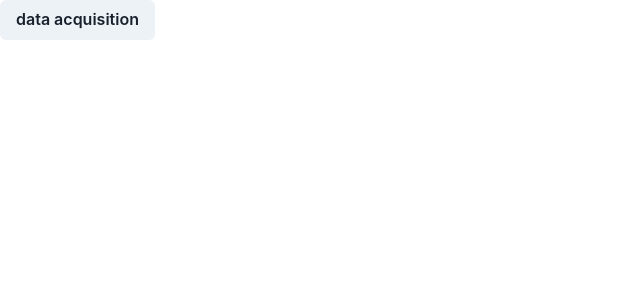
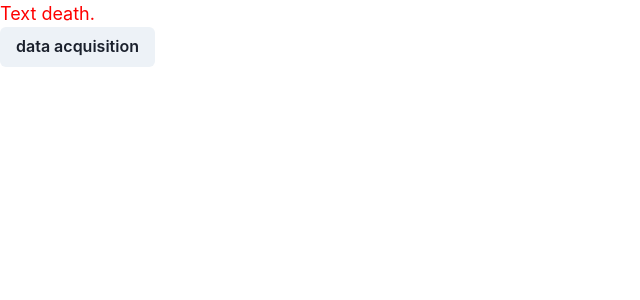
Before and after one commit to kuntaro0524/jak-myself-real-typescript, a React (Create React App) app: page / in a window 1280 px wide. Shown: the top 300 px of the page, without its empty margins (0-640 px from the left). Built offline with nearby package versions, Linux system fonts and the light colour scheme.

Commit message:
Textコンポーネントを作成してスタイルを当てる というときに、Props という型を定義して props の型指定を行っている。

```diff
--- a/src/App.tsx
+++ b/src/App.tsx
@@ -4,6 +4,7 @@ import { useState } from "react";
 
 import { Todo } from "./Todo";
 import { TodoType } from "./types/todo";
+import { Text } from "./Text";
 
 export default function App() {
   // stateに対する型の指定方法　ここも TodoTypeで指定
@@ -20,6 +21,7 @@ export default function App() {
   return (
     <ChakraProvider>
       <div className="App">
+        <Text color="red" fontSize="18px" />
         <Button onClick={onClickFetchData}> data acquisition </Button>
         {todos.map((todo) => (
           <Todo
--- /dev/null
+++ b/src/Text.tsx
@@ -0,0 +1,10 @@
+type Props = {
+  color: string;
+  fontSize: string;
+};
+
+export const Text = (props: Props) => {
+  const { color, fontSize } = props;
+  // スタイルを当てるとき、変数名とprops名が同じならばそのまま書ける
+  return <p style={{ color, fontSize }}> Text death. </p>;
+};
```
